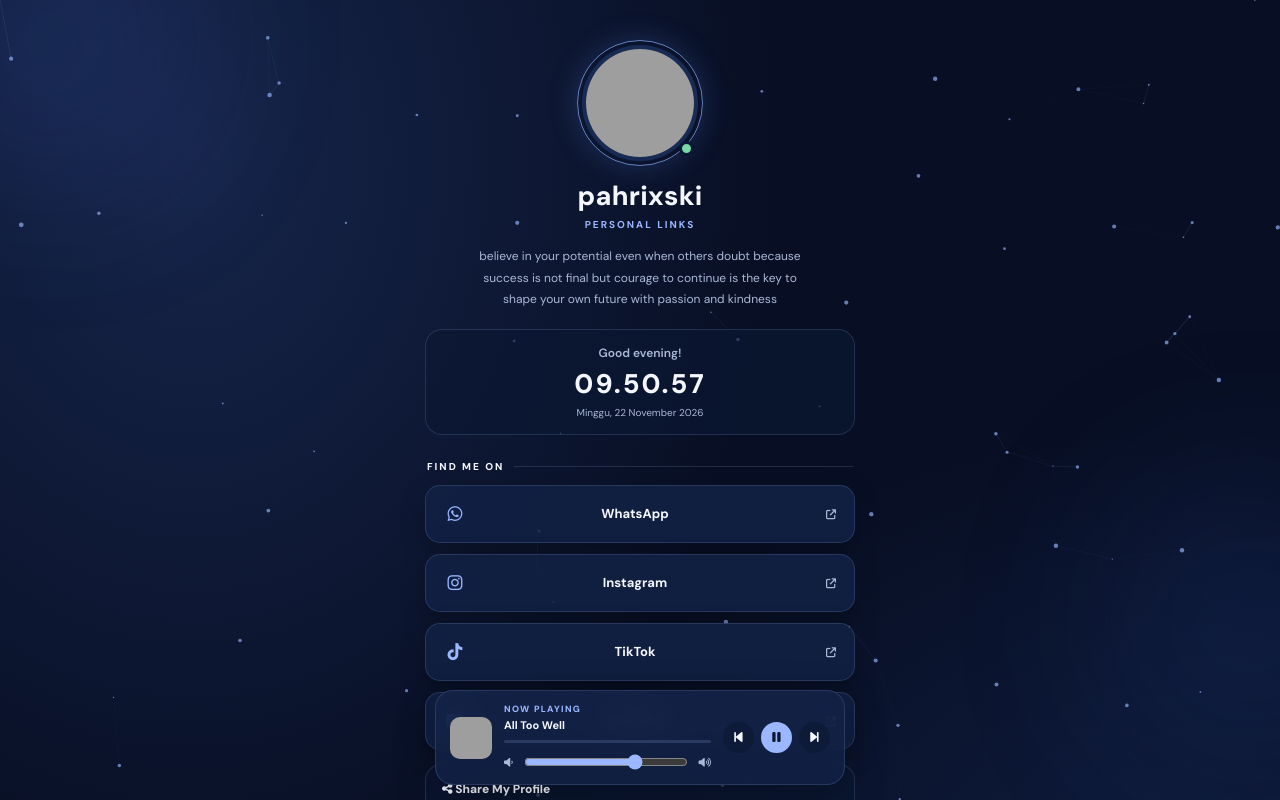
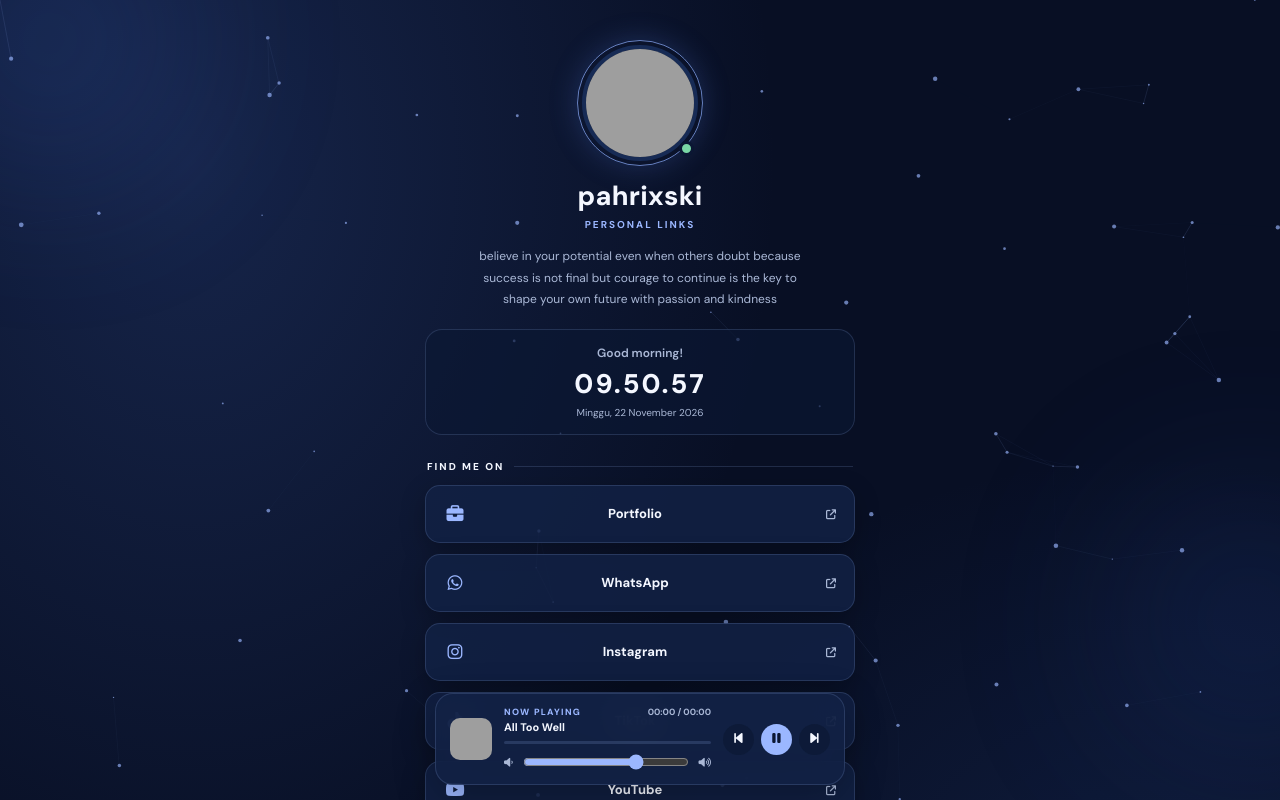
Before and after one commit to iampahri13-dev/keen, a plain HTML site: page index.html in a window 1280 px wide. Both pictures are taken after a click on the button 738 px from the left and 737 px from the top of the page. Shown: the top 800 px of the page. Drawn offline with Linux system fonts and the light colour scheme; grey boxes are pictures that could not be loaded.

```diff
--- a/index.html
+++ b/index.html
@@ -1,11 +1,10 @@
-
 <!DOCTYPE html>
 <html lang="id">
 <head>
 <meta charset="UTF-8">
 <meta name="viewport" content="width=device-width, initial-scale=1.0">
 <meta name="theme-color" content="#080f24">
-<meta name="description" content="Temukan semua tautan sosial media pahrixski dalam satu halaman.">
+<meta name="description" content="Temukan semua tautan sosial media dan portofolio pahrixski dalam satu halaman.">
 <title>pahrixski — Personal Links</title>
 
 <link rel="preconnect" href="https://fonts.googleapis.com">
@@ -23,6 +22,8 @@
   --muted:#aab8d6;
   --accent:#9bb7ff;
   --shadow:rgba(0,0,0,.25);
+  --particle:rgba(155,183,255,.65);
+  --particle-line:155,183,255;
 }
 
 body.light {
@@ -34,6 +35,8 @@ body.light {
   --muted:#536586;
   --accent:#4169bd;
   --shadow:rgba(40,60,100,.12);
+  --particle:rgba(65,105,189,.55);
+  --particle-line:65,105,189;
 }
 
 * {box-sizing:border-box}
@@ -42,7 +45,7 @@ html {scroll-behavior:smooth}
 body {
   margin:0;
   min-height:100vh;
-  padding:45px 18px 165px;
+  padding:45px 18px 180px;
   display:flex;
   justify-content:center;
   color:var(--text);
@@ -311,6 +314,7 @@ h1 {
   font-weight:800;
   color:var(--accent);
   margin-top:5px;
+  font-variant-numeric:tabular-nums;
 }
 
 /* THEME */
@@ -330,6 +334,7 @@ h1 {
   cursor:pointer;
   font-size:11px;
   font-weight:700;
+  font-family:inherit;
 }
 
 /* MUSIC PLAYER */
@@ -360,6 +365,13 @@ h1 {
 }
 
 .music-meta {min-width:0;text-align:left}
+.music-header {
+  display:flex;
+  align-items:center;
+  justify-content:space-between;
+  gap:8px;
+}
+
 .music-kicker {
   color:var(--accent);
   font-size:9px;
@@ -367,11 +379,19 @@ h1 {
   font-weight:800;
 }
 
+.music-time {
+  color:var(--muted);
+  font-size:9px;
+  font-weight:700;
+  font-variant-numeric:tabular-nums;
+  white-space:nowrap;
+}
+
 .music-title {
   color:var(--text);
   font-size:11px;
   font-weight:700;
-  margin-top:3px;
+  margin-top:2px;
   white-space:nowrap;
   overflow:hidden;
   text-overflow:ellipsis;
@@ -379,7 +399,7 @@ h1 {
 
 .progress-wrap {
   height:3px;
-  margin-top:8px;
+  margin-top:7px;
   border-radius:9px;
   background:var(--line);
   overflow:hidden;
@@ -419,8 +439,8 @@ h1 {
 .volume-row {
   display:flex;
   align-items:center;
-  gap:9px;
-  margin-top:9px;
+  gap:8px;
+  margin-top:8px;
   color:var(--muted);
   font-size:10px;
 }
@@ -486,10 +506,15 @@ h1 {
     <div id="date">Loading date...</div>
   </section>
 
-  <!-- SOCIAL LINKS -->
+  <!-- SOCIAL & PORTFOLIO LINKS -->
   <div class="section-label">Find me on</div>
 
-  <nav class="linktree-container" aria-label="Social media links">
+  <nav class="linktree-container" aria-label="Social media and portfolio links">
+
+    <a class="link-item" href="https://portofolio-pahri.vercel.app" target="_blank" rel="noopener noreferrer">
+      <i class="fa-solid fa-briefcase"></i>
+      <span>Portfolio</span>
+    </a>
 
     <a class="link-item" href="https://wa.me/6285113652711" target="_blank" rel="noopener noreferrer">
       <i class="fa-brands fa-whatsapp"></i>
@@ -521,8 +546,8 @@ h1 {
     <div class="card-description">
       Like this page? Share my personal links with your friends.
     </div>
-    <button class="action-button primary" id="shareBtn">
-      <i class="fa-solid fa-share"></i> Share Profile
+    <button class="action-button primary" id="shareBtn" type="button">
+      <i class="fa-solid fa-share"></i> <span>Share Profile</span>
     </button>
   </section>
 
@@ -557,7 +582,7 @@ h1 {
         </div>
         <div class="card-description">Choose your appearance</div>
       </div>
-      <button class="theme-switch" id="themeBtn">
+      <button class="theme-switch" id="themeBtn" type="button" aria-pressed="false">
         <i class="fa-solid fa-sun"></i> Light
       </button>
     </div>
@@ -568,7 +593,7 @@ h1 {
       <i class="fa-regular fa-compass"></i> Welcome to my space
     </div>
     <div class="card-description">
-      One place to find my social media, updates, and other things around the internet. Thanks for stopping by.
+      One place to find my portfolio, social media, updates, and other things around the internet. Thanks for stopping by.
     </div>
   </section>
 
@@ -584,7 +609,10 @@ h1 {
   <img id="musicThumb" src="https://files.catbox.moe/nir50b.jpg" alt="Album cover">
 
   <div class="music-meta">
-    <div class="music-kicker">NOW PLAYING</div>
+    <div class="music-header">
+      <div class="music-kicker">NOW PLAYING</div>
+      <div class="music-time" id="musicTime">00:00 / 00:00</div>
+    </div>
     <div class="music-title" id="musicTitle">Message In A Bottle</div>
 
     <div class="progress-wrap" id="progressWrap" aria-label="Song progress">
@@ -599,13 +627,13 @@ h1 {
   </div>
 
   <div class="music-controls">
-    <button id="prevBtn" aria-label="Previous song">
+    <button id="prevBtn" type="button" aria-label="Previous song">
       <i class="fa-solid fa-backward-step"></i>
     </button>
-    <button id="playBtn" aria-label="Play or pause">
+    <button id="playBtn" type="button" aria-label="Play or pause">
       <i class="fa-solid fa-play"></i>
     </button>
-    <button id="nextBtn" aria-label="Next song">
+    <button id="nextBtn" type="button" aria-label="Next song">
       <i class="fa-solid fa-forward-step"></i>
     </button>
   </div>
@@ -617,15 +645,21 @@ h1 {
 
 <script>
 /* =================================
-   LIVE GREETING + DIGITAL CLOCK
+   LIVE GREETING + DIGITAL CLOCK (WIB)
 ================================= */
+const hourFormatter = new Intl.DateTimeFormat("en-GB", {
+  timeZone: "Asia/Jakarta",
+  hour: "2-digit",
+  hour12: false
+});
+
 function updateClock() {
   const now = new Date();
-  const hour = now.getHours();
+  const hour = Number(hourFormatter.format(now));
 
   let greeting = "Good evening!";
-  if (hour >= 4 && hour < 11) greeting = "Good morning!";
-  else if (hour >= 11 && hour < 15) greeting = "Good afternoon!";
+  if (hour >= 4 && hour < 12) greeting = "Good morning!";
+  else if (hour >= 12 && hour < 15) greeting = "Good afternoon!";
   else if (hour >= 15 && hour < 18) greeting = "Good evening!";
 
   document.getElementById("greeting").textContent = greeting;
@@ -692,6 +726,10 @@ window.addEventListener("pointerleave", () => {
 });
 
 function animateParticles() {
+  const styles = getComputedStyle(document.body);
+  const dotColor = styles.getPropertyValue("--particle").trim();
+  const lineRgb = styles.getPropertyValue("--particle-line").trim();
+
   ctx.clearRect(0, 0, window.innerWidth, window.innerHeight);
 
   particles.forEach((p, i) => {
@@ -703,7 +741,7 @@ function animateParticles() {
 
     ctx.beginPath();
     ctx.arc(p.x, p.y, p.radius, 0, Math.PI * 2);
-    ctx.fillStyle = "rgba(155,183,255,.65)";
+    ctx.fillStyle = dotColor;
     ctx.fill();
 
     if (mouse.x !== null) {
@@ -715,7 +753,7 @@ function animateParticles() {
         ctx.beginPath();
         ctx.moveTo(p.x, p.y);
         ctx.lineTo(mouse.x, mouse.y);
-        ctx.strokeStyle = `rgba(155,183,255,${.2 * (1-distance/125)})`;
+        ctx.strokeStyle = `rgba(${lineRgb},${.22 * (1 - distance / 125)})`;
         ctx.lineWidth = 1;
         ctx.stroke();
       }
@@ -731,7 +769,7 @@ function animateParticles() {
         ctx.beginPath();
         ctx.moveTo(p.x, p.y);
         ctx.lineTo(other.x, other.y);
-        ctx.strokeStyle = `rgba(155,183,255,${.12 * (1-distance/90)})`;
+        ctx.strokeStyle = `rgba(${lineRgb},${.14 * (1 - distance / 90)})`;
         ctx.stroke();
       }
     }
@@ -749,7 +787,19 @@ if (!window.matchMedia("(prefers-reduced-motion: reduce)").matches) {
 /* =================================
    SHARE MY PROFILE
 ================================= */
-document.getElementById("shareBtn").addEventListener("click", async () => {
+const shareBtn = document.getElementById("shareBtn");
+const shareLabel = shareBtn.querySelector("span");
+let shareResetTimer = null;
+
+function setShareFeedback(text) {
+  shareLabel.textContent = text;
+  clearTimeout(shareResetTimer);
+  shareResetTimer = setTimeout(() => {
+    shareLabel.textContent = "Share Profile";
+  }, 2000);
+}
+
+shareBtn.addEventListener("click", async () => {
   const shareData = {
     title: "pahrixski — Personal Links",
     text: "Check out my personal links!",
@@ -761,13 +811,13 @@ document.getElementById("shareBtn").addEventListener("click", async () => {
       await navigator.share(shareData);
     } else if (navigator.clipboard && window.isSecureContext) {
       await navigator.clipboard.writeText(window.location.href);
-      alert("Profile link copied!");
+      setShareFeedback("Link Copied!");
     } else {
       prompt("Copy this profile link:", window.location.href);
     }
   } catch (error) {
     if (error.name !== "AbortError") {
-      alert("Unable to share this link right now.");
+      setShareFeedback("Copy Failed");
     }
   }
 });
@@ -801,8 +851,21 @@ let current = 0;
 const playBtn = document.getElementById("playBtn");
 const progress = document.getElementById("progress");
 const volumeControl = document.getElementById("volumeControl");
+const musicTime = document.getElementById("musicTime");
 
 audio.volume = Number(volumeControl.value);
+
+function formatSeconds(sec) {
+  if (!Number.isFinite(sec) || sec < 0) return "00:00";
+  const total = Math.floor(sec);
+  const mins = Math.floor(total / 60);
+  const rem = total % 60;
+  return `${String(mins).padStart(2, "0")}:${String(rem).padStart(2, "0")}`;
+}
+
+function renderTimeDisplay() {
+  musicTime.textContent = `${formatSeconds(audio.currentTime)} / ${formatSeconds(audio.duration)}`;
+}
 
 function updateIcon() {
   playBtn.innerHTML = audio.paused
@@ -817,6 +880,7 @@ function loadSong(index, autoplay = true) {
   document.getElementById("musicTitle").textContent = playlist[current].name;
   document.getElementById("musicThumb").src = playlist[current].thumb;
   progress.style.width = "0%";
+  musicTime.textContent = "00:00 / 00:00";
 
   if (autoplay) {
     audio.play().then(updateIcon).catch(updateIcon);
@@ -843,8 +907,10 @@ document.getElementById("prevBtn").addEventListener("click", () => {
 });
 
 audio.addEventListener("ended", () => loadSong(current + 1));
+audio.addEventListener("loadedmetadata", renderTimeDisplay);
 
 audio.addEventListener("timeupdate", () => {
+  renderTimeDisplay();
   if (audio.duration) {
     progress.style.width =
       (audio.currentTime / audio.duration * 100) + "%";
@@ -862,7 +928,6 @@ document.getElementById("progressWrap").addEventListener("click", e => {
 audio.addEventListener("play", updateIcon);
 audio.addEventListener("pause", updateIcon);
 
-/* MUSIC VOLUME CONTROL */
 volumeControl.addEventListener("input", () => {
   audio.volume = Number(volumeControl.value);
 });
@@ -874,8 +939,8 @@ volumeControl.addEventListener("input", () => {
 const visitorElement = document.getElementById("visitorCount");
 
 try {
-  let visits = Number(localStorage.getItem("pahrixskiVisits") || 0);
-  visits++;
+  const prevVisits = Number(localStorage.getItem("pahrixskiVisits")) || 0;
+  const visits = prevVisits + 1;
   localStorage.setItem("pahrixskiVisits", visits);
   visitorElement.textContent = visits.toLocaleString("id-ID");
 } catch (error) {
@@ -889,9 +954,11 @@ try {
 const themeBtn = document.getElementById("themeBtn");
 
 function applyTheme(theme) {
-  document.body.classList.toggle("light", theme === "light");
+  const isLight = theme === "light";
+  document.body.classList.toggle("light", isLight);
+  themeBtn.setAttribute("aria-pressed", String(isLight));
 
-  themeBtn.innerHTML = theme === "light"
+  themeBtn.innerHTML = isLight
     ? '<i class="fa-solid fa-moon"></i> Dark'
     : '<i class="fa-solid fa-sun"></i> Light';
 }
```
